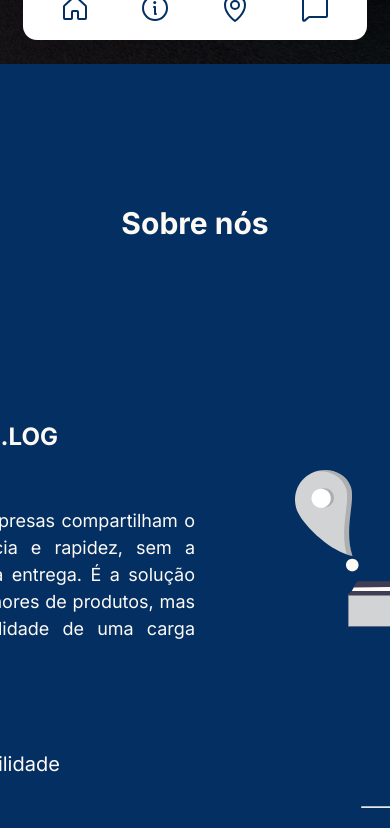
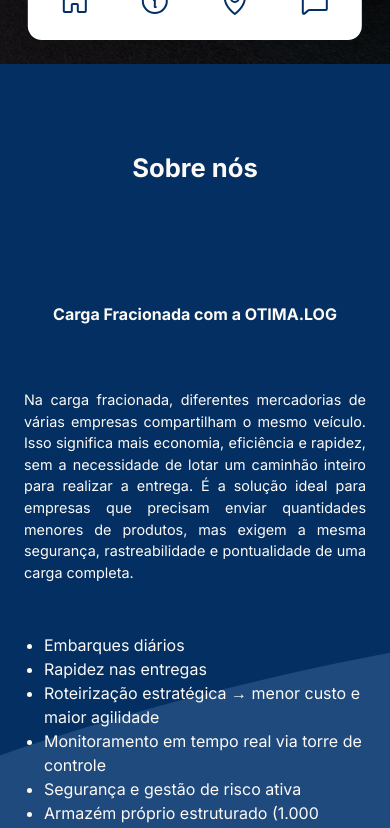
Before and after one commit to RafaelBerger/otimalog, a React (Vite) app: page / in a window 390 px wide. Shown: the part 780-1608 px from the top of the page. Built offline with nearby package versions, Linux system fonts and the light colour scheme.

Commit message:
about responsiveness is done, header ajusted, and background done

```diff
--- a/src/components/ContentShowcase.tsx
+++ b/src/components/ContentShowcase.tsx
@@ -9,7 +9,7 @@
 
 function ContentShowcase({ children, src, isReversed }: ContentShowcaseProps) {
   return (
-    <section className="section-container">
+    <section className={`section-container`}>
       {isReversed ? (
         <>
           <div className="image-content-reversed">
@@ -34,3 +34,40 @@
 }
 
 export default ContentShowcase;
+
+// import "../styles/about-section-structure.css";
+
+// interface ContentShowcaseProps {
+//   children: React.ReactNode;
+//   src: string;
+//   isReversed: boolean;
+//   isLighter: boolean;
+// }
+
+// function ContentShowcase({ children, src, isReversed }: ContentShowcaseProps) {
+//   return (
+//     <section className={`section-container`}>
+//       {isReversed ? (
+//         <>
+//           <div className="image-content-reversed">
+//             <div>
+//               <img src={src} alt="Illustration" />
+//             </div>
+//           </div>
+//           <div className="text-content">{children}</div>
+//         </>
+//       ) : (
+//         <>
+//           <div className="text-content">{children}</div>
+//           <div className="image-content">
+//             <div>
+//               <img src={src} alt="Illustration" />
+//             </div>
+//           </div>
+//         </>
+//       )}
+//     </section>
+//   );
+// }
+
+// export default ContentShowcase;
--- a/src/styles/App.css
+++ b/src/styles/App.css
@@ -2,3 +2,12 @@
   background-image: url(../assets/bg.svg);
   background-repeat: round;
 }
+
+@media (max-width: 440px) {
+  #bg {
+    background-image: url(../assets/bg-mobile.svg);
+    background-repeat: repeat-y; /* ou repeat-x/repeat-y, dependendo do efeito */
+    background-position: top center;
+    background-size: 100% auto;
+  }
+}
--- a/src/styles/about-section-structure.css
+++ b/src/styles/about-section-structure.css
@@ -1,3 +1,11 @@
+@media (min-width: 1921px) {
+  .section-container {
+    /* responsividade do ultrawide */
+    padding-left: 35rem;
+    padding-right: 35rem;
+  }
+}
+
 .section-container {
   display: flex;
   padding: 8rem 15rem;
@@ -5,13 +13,6 @@
 
 .lighter-color {
   background: #124a8c;
-}
-
-@media (min-width: 1921px) {
-  .section-container {
-    padding-left: 35rem;
-    padding-right: 35rem;
-  }
 }
 
 .section-container h2 {
@@ -54,3 +55,49 @@
 .image-content img {
   max-width: 600px;
 }
+
+@media (max-width: 440px) {
+  .section-container {
+    flex-direction: column;
+    padding: 5rem 0.5rem;
+    gap: 5rem;
+  }
+
+  .text-content,
+  .image-content,
+  .image-content-reversed {
+    flex: unset;
+    width: 100vw;
+    max-width: 100vw;
+    box-sizing: border-box;
+    justify-content: center;
+    align-items: center;
+    text-align: center;
+    overflow-x: hidden;
+    padding-left: 1.5rem;
+    padding-right: 1.5rem;
+    order: 2;
+  }
+
+  .text-content {
+    display: flex;
+    flex-direction: column;
+    gap: 1.2rem; /* Espaço entre blocos de texto */
+    order: 1;
+  }
+
+  .image-content img,
+  .image-content-reversed img {
+    max-width: 90vw;
+    height: auto;
+  }
+
+  .text-content h2 {
+    font-size: 1rem;
+    padding-bottom: 1rem;
+  }
+
+  .text-content p {
+    font-size: 0.9rem;
+  }
+}
--- a/src/styles/about-section.css
+++ b/src/styles/about-section.css
@@ -118,3 +118,133 @@
   justify-content: center;
   align-items: center;
 }
+
+@media (max-width: 440px) {
+  .main-title {
+    text-align: center;
+    font-size: 1.6rem;
+    padding-top: 2rem;
+  }
+
+  /* =================== Carga Fracionada com a OTIMA.LOG ======================= */
+  .fractional-load-list {
+    text-align: start;
+    list-style-type: disc;
+    font-size: 1rem;
+    font-weight: 400;
+  }
+
+  /* =================== Armazém e Infraestrutura ======================= */
+  .icon-container {
+    display: grid;
+    width: 100%;
+    grid-template-columns: repeat(2, 1fr); /* 3 colunas no desktop */
+    justify-items: center; /* centraliza horizontalmente os itens */
+    align-items: start; /* alinha os itens ao topo */
+    margin-top: 5rem;
+  }
+
+  .icon-item {
+    display: flex;
+    flex-direction: column;
+    justify-content: space-between;
+    align-items: center;
+    width: 150px;
+    height: 150px;
+    color: #fff;
+    text-align: center;
+  }
+
+  .icon-item p {
+    margin: 0;
+    padding: 0;
+    text-align: center;
+    height: 90px;
+    font-weight: 400;
+    font-size: 1.25rem;
+  }
+
+  .icon-text-group {
+    display: flex;
+    flex-direction: column;
+  }
+
+  /* =================== Roteirização e Planejamento de Entregas ======================= */
+
+  .delivery-planning-section {
+    display: flex;
+    flex-direction: column;
+    gap: 3rem;
+  }
+
+  .delivery-planning-benefits-container {
+    display: flex;
+    justify-content: center;
+    align-items: flex-start;
+  }
+
+  .individual-benefit {
+    display: flex;
+    flex-direction: column;
+    align-items: center;
+  }
+
+  .individual-benefit p {
+    width: 80%;
+    text-align: center;
+  }
+
+  /* =================== Expedição com Tecnologia ======================= */
+
+  .expedition-tech-text p {
+    margin-bottom: 2rem;
+  }
+
+  .expedition-tech-list {
+    display: flex;
+    flex-direction: column;
+    justify-content: center;
+    align-items: start;
+  }
+
+  .expedition-tech-list p {
+    display: flex;
+    align-items: center;
+    margin: 1rem;
+  }
+
+  .flashy-number {
+    font-size: 2rem;
+    padding-right: 1rem;
+  }
+
+  /* =================== Torre de Controle e Gestão à vista ======================= */
+
+  .control-tower-benefits-container {
+    margin-top: 5rem;
+    display: grid;
+    grid-template-columns: repeat(3, 1fr);
+  }
+
+  .individual-benefit {
+    padding-bottom: 1rem;
+  }
+  /* =================== Gerenciamento de Risco e Gestão Ótima ======================= */
+
+  .management-risk-container {
+    display: flex;
+    justify-content: center;
+    flex-direction: column;
+    align-items: center;
+    margin-top: 2rem;
+    gap: 3rem;
+    text-align: start;
+  }
+
+  .title-icon-container {
+    display: flex;
+    flex-direction: column;
+    justify-content: center;
+    align-items: center;
+  }
+}
--- a/src/styles/header.css
+++ b/src/styles/header.css
@@ -134,14 +134,14 @@
 
   .header-presentation p {
     font-size: clamp(0.8rem, 3vw, 1.1rem);
-    padding: 0 1rem;
+    padding: 0 1.5rem;
     text-align: justify;
     word-break: break-word;
   }
 
   .header-contact-btn {
     padding-left: 0;
-    width: 80%;
+    width: 50%;
     margin-top: 1vw;
     display: flex;
     justify-content: center;
--- a/src/styles/navbar.css
+++ b/src/styles/navbar.css
@@ -99,7 +99,7 @@
     min-width: 80vw;
     max-width: 95vw;
     border-radius: 14px;
-    padding: 0.5rem 1rem 0.25rem 1rem;
+    padding: 0.7rem;
     box-shadow: 0 -2px 24px rgba(0, 0, 0, 0.08);
     gap: 0.5rem;
     justify-content: center;
```
Also changed, not shown: src/assets/Group 115.svg (added), src/assets/bg-mobile.svg (added).
